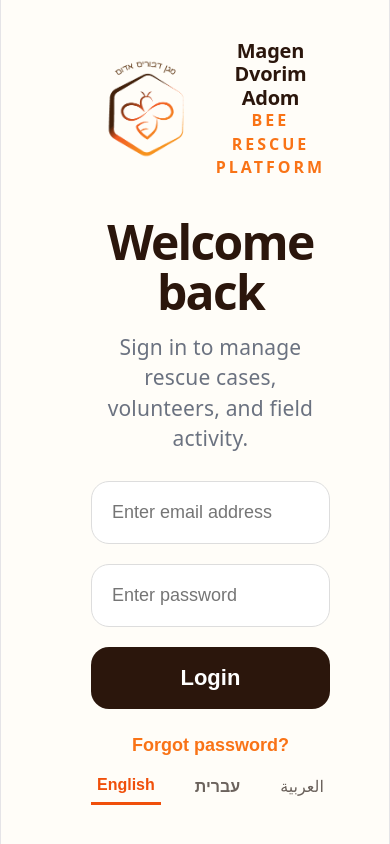
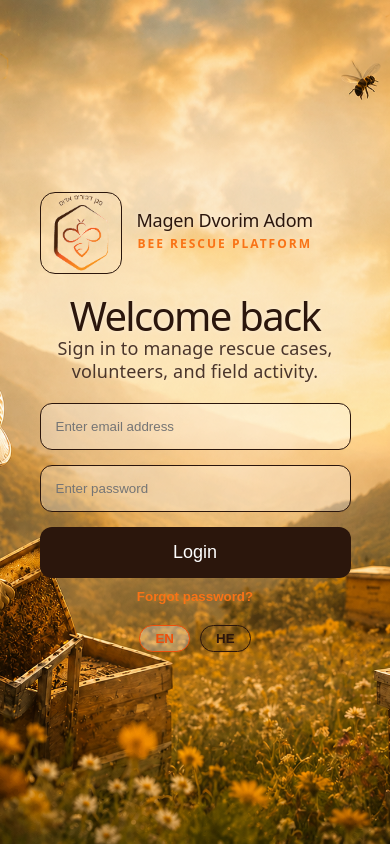
Before and after one commit to jce-kehila-2026/kehila-2026-magen-dvorim-adom, a React (Vite) app: page / in a window 390 px wide. Built offline with nearby package versions, Linux system fonts and the light colour scheme; no server answers.

Commit message:
Refine login UI and fix styling conflict errors

```diff
--- a/src/App.css
+++ b/src/App.css
@@ -1,169 +1,98 @@
-* {
-  -webkit-font-smoothing: antialiased;
-  -moz-osx-font-smoothing: grayscale;
-  text-rendering: optimizeLegibility;
+html, body, #root {
+  margin: 0;
+  padding: 0;
+  width: 100%;
+  height: 100%;
+  overflow: hidden;
 }
 
-body {
-  background-color: #fffdf8 !important;
-  color: #2b160c !important;
-  font-family: Arial, sans-serif !important;
+::-webkit-scrollbar {
+  display: none !important;
 }
 
 .login-page {
+  position: fixed;
+  top: 0;
+  left: 0;
+  width: 100vw;
   height: 100vh;
-  display: grid;
-  grid-template-columns: 46% 54%;
-  background-color: #fffdf8 !important;
-  color: #2b160c !important;
-  overflow: hidden;
+  display: flex;
+  justify-content: center;
+  align-items: center;
+}
+
+.bg-image {
+  position: fixed;
+  top: 0;
+  left: 0;
+  width: 100vw;
+  height: 100vh;
+  object-fit: cover;
+  z-index: 0;
 }
 
 .login-form-side {
-  position: relative;
-  display: flex;
-  align-items: center;
-  justify-content: center;
-  padding: 120px 70px 34px;
-  background-color: #fffdf8 !important;
+  width: 100%;
+  max-width: 500px;
+  padding: 40px;
+  background: rgba(255, 255, 255, 0.15) !important;
+  backdrop-filter: blur(20px) !important;
+  -webkit-backdrop-filter: blur(20px) !important;
+  border: 1px solid rgba(255, 255, 255, 0.2) !important;
+  border-radius: 24px !important;
+  box-shadow: none !important;
+  display: flex !important;
+  flex-direction: column !important;
+  align-items: center !important;
+  z-index: 1 !important;
+  overflow: hidden !important;
 }
 
-.login-brand {
-  position: absolute;
-  top: 28px;
-  left: 58px;
-  display: flex;
-  align-items: center;
-  gap: 18px;
-}
+.login-brand h2 { color: #2b160c !important; font-size: 26px; font-weight: 800; margin: 0; }
+.login-brand p { color: #f05a18 !important; text-transform: uppercase; font-weight: 800; letter-spacing: 2.5px; font-size: 11px; margin: 6px 0 0; }
 
-.login-logo-image {
-  width: 70px;
-  height: 70px;
-  object-fit: contain;
-}
-
-.login-brand h2 {
-  margin: 0;
-  color: #2b160c !important;
-  font-size: 26px;
-  font-weight: 800;
-}
-
-.login-brand p {
-  margin: 6px 0 0;
-  color: #f05a18 !important;
-  text-transform: uppercase;
-  font-weight: 800;
-  letter-spacing: 2.5px;
-  font-size: 11px;
-}
-
-.login-content {
-  width: 100%;
-  max-width: 500px;
-  text-align: center;
-  margin-top: 30px;
-}
-
-.login-content h1 {
-  margin: 0 0 12px;
-  color: #111 !important;
-  font-size: 42px;
-  font-weight: 900;
-}
-
-.login-subtitle {
-  margin: 0 auto 30px;
-  color: #5f5148 !important;
-  font-size: 17px;
-  line-height: 1.5;
-}
-
-.login-form {
-  display: flex;
-  flex-direction: column;
-  gap: 16px;
-}
-
-.input-wrapper, input, button {
-  border-radius: 16px !important;
-}
+.login-content { width: 100%; text-align: center; }
+.login-content h1 { margin: 0 0 12px; color: #111 !important; font-size: 42px; font-weight: 900; }
+.login-subtitle { margin: 0 auto 30px; color: #5f5148 !important; font-size: 17px; }
 
 .input-wrapper {
   height: 58px;
-  display: flex;
-  align-items: center;
+  display: flex !important;
+  align-items: center !important;
   gap: 14px;
-  padding: 0 18px;
-  border: 1.5px solid #d9d2cc;
-  background-color: #ffffff !important;
+  padding: 0 18px !important;
+  border-radius: 16px !important;
+  background-color: rgba(255, 255, 255, 0.4) !important;
+  border: 1px solid rgba(255, 255, 255, 0.3) !important;
+  width: 100%;
+  margin-bottom: 16px;
 }
 
 .input-wrapper input {
   flex: 1;
   height: 100%;
-  border: none;
-  outline: none;
+  border: none !important;
+  outline: none !important;
   background: transparent !important;
-  color: #000000 !important;
+  color: #000 !important;
   font-size: 16px;
 }
 
 .login-form button {
   height: 60px;
-  border: none;
-  background: linear-gradient(135deg, #4a1f06, #2b1003) !important;
+  border: none !important;
+  border-radius: 16px !important;
+  background: #2b160c !important;
   color: white !important;
   font-size: 18px;
   font-weight: 900;
   cursor: pointer;
+  width: 100%;
 }
 
-.forgot-password {
-  margin-top: 24px;
-  border: none;
-  background: none;
-  color: #f05a18 !important;
-  font-weight: 800;
-  font-size: 16px;
-  cursor: pointer;
-}
-
-.language-switcher {
-  display: flex;
-  justify-content: center;
-  gap: 42px;
-  margin-top: 40px;
-}
-
-.language-switcher button {
-  border: none;
-  background: none;
-  color: #6b625c !important;
-  cursor: pointer;
-  font-size: 16px;
-  font-weight: 800;
-  padding-bottom: 8px;
-}
-
-.language-switcher button:first-child {
-  color: #f05a18 !important;
-  border-bottom: 3px solid #f05a18;
-}
-
-.login-visual-side {
-  position: relative;
-  overflow: hidden;
-  background: linear-gradient(135deg, #fff8df 0%, #ffe4a8 48%, #ffc23d 100%) !important;
-}
+.forgot-password { margin-top: 24px; border: none; background: none; color: #f05a18 !important; font-weight: 800; cursor: pointer; }
 
 @media (max-width: 900px) {
-  .login-page {
-    grid-template-columns: 1fr;
-    overflow-y: auto;
-  }
-  .login-visual-side {
-    display: none;
-  }
+  .login-form-side { width: 90%; padding: 25px; }
+  .login-content h1 { font-size: 32px; }
 }
--- a/src/components/views/LoginView.jsx
+++ b/src/components/views/LoginView.jsx
@@ -1,259 +1,106 @@
+import { useState, useEffect } from "react";
+import logo from "../../assets/logo.png";
 import creativeImage from "../../assets/creative.png";
-import logo from "../../assets/logo.png";
 
 export default function LoginView({
-  email,
-  setEmail,
-  password,
-  setPassword,
-  message,
-  messageType,
-  loading,
-  handleLogin,
-  handleForgotPassword,
+  email, setEmail, password, setPassword, message, messageType, loading, handleLogin, handleForgotPassword,
+  language, setLanguage
 }) {
+  const [isMobile, setIsMobile] = useState(window.innerWidth <= 768);
+
+  useEffect(() => {
+    const handleResize = () => setIsMobile(window.innerWidth <= 768);
+    window.addEventListener("resize", handleResize);
+    return () => window.removeEventListener("resize", handleResize);
+  }, []);
+
   return (
     <div style={styles.page}>
-      {/* Left Side */}
+      <img src={creativeImage} alt="Background" style={styles.bgImage} />
 
-      <div style={styles.left}>
+      <div style={{ ...styles.card, padding: isMobile ? "20px" : "40px", width: isMobile ? "90%" : "500px" }}>
+
         <div style={styles.logoRow}>
-          <img
-  src={logo}
-  alt="logo"
-  style={styles.logo}
-/>
-
+          <img src={logo} alt="logo" style={styles.logo} />
           <div>
-            <h2 style={styles.brandTitle}>
-              Magen Dvorim Adom
-            </h2>
-
-            <p style={styles.brandSubtitle}>
-              BEE RESCUE PLATFORM
-            </p>
+            <h2 style={styles.brandTitle}>Magen Dvorim Adom</h2>
+            <p style={styles.brandSubtitle}>BEE RESCUE PLATFORM</p>
           </div>
         </div>
 
         <h1 style={styles.title}>Welcome back</h1>
-
-        <p style={styles.subtitle}>
-          Sign in to manage rescue cases,
-          volunteers, and field activity.
-        </p>
+        <p style={styles.subtitle}>Sign in to manage rescue cases, volunteers, and field activity.</p>
 
         {message && (
-          <div
-            style={{
-              ...styles.message,
-              ...(messageType === "success"
-                ? styles.success
-                : styles.error),
-            }}
-          >
+          <div style={{ ...styles.message, ...(messageType === "success" ? styles.success : styles.error) }}>
             {message}
           </div>
         )}
 
         <form onSubmit={handleLogin}>
-          <input
-            type="email"
-            placeholder="Enter email address"
-            value={email}
-            disabled={loading}
-            onChange={(e) => setEmail(e.target.value)}
-            style={styles.input}
-          />
-
-          <input
-            type="password"
-            placeholder="Enter password"
-            value={password}
-            disabled={loading}
-            onChange={(e) => setPassword(e.target.value)}
-            style={styles.input}
-          />
-
-          <button
-            type="submit"
-            disabled={loading}
-            style={styles.loginButton}
-          >
+          <input type="email" placeholder="Enter email address" value={email} disabled={loading} onChange={(e) => setEmail(e.target.value)} style={styles.input} />
+          <input type="password" placeholder="Enter password" value={password} disabled={loading} onChange={(e) => setPassword(e.target.value)} style={styles.input} />
+          <button type="submit" disabled={loading} style={styles.loginButton}>
             {loading ? "Checking..." : "Login"}
           </button>
         </form>
 
-        <button
-          type="button"
-          onClick={handleForgotPassword}
-          style={styles.forgotButton}
-        >
-          Forgot password?
-        </button>
+        <button type="button" onClick={handleForgotPassword} style={styles.forgotButton}>Forgot password?</button>
+
         <div style={styles.languageRow}>
-  <button style={{ ...styles.langButton, ...styles.langActive }}>English</button>
-  <button style={styles.langButton}>עברית</button>
-  <button style={styles.langButton}>العربية</button>
-</div>
-      </div>
-
-      {/* Right Side */}
-
-      <div style={styles.right}>
-        <img
-        src={creativeImage}
-        alt="Bee Rescue"
-        className="floating-image"
-        style={styles.sideImage}
-/>
+          <button onClick={() => setLanguage("en")} style={{ ...styles.langButton, ...(language === "en" ? styles.langActive : {}) }}>EN</button>
+          <button onClick={() => setLanguage("he")} style={{ ...styles.langButton, ...(language === "he" ? styles.langActive : {}) }}>HE</button>
+        </div>
       </div>
     </div>
   );
 }
 
 const styles = {
- page: {
-  height: "100vh",
-  display: "grid",
-  gridTemplateColumns: "1fr 1fr",
-  background: "#fffdf8",
-  overflow: "hidden",
-},
- left: {
-  height: "100vh",
-  boxSizing: "border-box",
-  display: "flex",
-  flexDirection: "column",
-  justifyContent: "center",
-  padding: "38px 90px",
-},
-
-  right: {
-    display: "flex",
-    alignItems: "center",
-    justifyContent: "center",
-    overflow: "hidden",
-    background: "#fffaf0",
+  page: {
+    position: "fixed", top: 0, left: 0, height: "100vh", width: "100vw",
+    display: "flex", justifyContent: "center", alignItems: "center", overflow: "hidden",
+    backgroundColor: "#2b160c"
   },
-
- sideImage: {
-  width: "100%",
-  height: "100vh",
-  objectFit: "cover",
-},
-
- logoRow: {
-  display: "flex",
-  alignItems: "center",
-  gap: "10px",
-  marginBottom: "28px",
-  overflow: "visible",
-},
-
+  bgImage: {
+    position: "fixed", top: 0, left: 0, width: "100vw", height: "100vh",
+    objectFit: "cover", objectPosition: "center", zIndex: 0
+  },
+  card: {
+    display: "flex", flexDirection: "column", justifyContent: "center",
+    boxSizing: "border-box", zIndex: 1,
+    backgroundColor: "transparent",
+    backdropFilter: "none",
+    borderRadius: "0",
+    border: "none",
+    boxShadow: "none",
+    maxHeight: "90vh"
+  },
+  logoRow: { display: "flex", alignItems: "center", gap: "15px", marginBottom: "20px" },
   logo: {
-    width: "110px",
-    height: "110px",
-    objectFit: "contain",
-    display: "block",
-    flexShrink: 0,
-},
-
-  brandTitle: {
-    margin: 0,
-    fontSize: "20px",
-    color: "#2b160c",
-    fontWeight: "800",
+    width: "80px", height: "80px", borderRadius: "15px",
+    borderWidth: "1px", borderStyle: "solid", borderColor: "#2b160c",
+    flexShrink: 0
   },
-
-  brandSubtitle: {
-    color: "#f97316",
-    letterSpacing: "3px",
-    fontWeight: "700",
+  brandTitle: { margin: 0, fontSize: "18px", color: "#2b160c", textShadow: "0 0 5px rgba(255,255,255,0.5)" },
+  brandSubtitle: { margin: 0, color: "#f97316", fontWeight: "700", fontSize: "12px", letterSpacing: "2px" },
+  languageRow: { marginTop: "20px", display: "flex", gap: "10px", justifyContent: "center" },
+  langButton: {
+    padding: "5px 15px", borderRadius: "20px",
+    borderWidth: "1px", borderStyle: "solid", borderColor: "#2b160c",
+    background: "none", cursor: "pointer", fontWeight: "bold", color: "#2b160c"
   },
-
-  languageRow: {
-  marginTop: "18px",
-  display: "flex",
-  justifyContent: "center",
-  gap: "28px",
-},
-
-langButton: {
-  border: "none",
-  background: "transparent",
-  color: "#6b625c",
-  fontSize: "16px",
-  fontWeight: "700",
-  cursor: "pointer",
-  paddingBottom: "8px",
-},
-
-langActive: {
-  color: "#f04f0a",
-  borderBottom: "3px solid #f04f0a",
-},
-
-title: {
-  fontSize: "48px",
-  lineHeight: 1.05,
-  color: "#2b160c",
-  margin: "10px 0 14px",
-  fontWeight: "900",
-},
-
-subtitle: {
-  color: "#6b7280",
-  fontSize: "21px",
-  lineHeight: 1.45,
-  maxWidth: "440px",
-  marginBottom: "28px",
-},
-
+  langActive: { borderColor: "#f04f0a", color: "#f04f0a", background: "rgba(255,255,255,0.3)" },
+  title: { fontSize: "40px", color: "#2b160c", margin: "10px 0", textShadow: "0 0 5px rgba(255,255,255,0.5)" },
+  subtitle: { color: "#4a352a", fontSize: "18px", marginBottom: "20px", fontWeight: "500", textShadow: "0 0 5px rgba(255,255,255,0.3)" },
   input: {
-    width: "100%",
-    padding: "20px",
-    borderRadius: "18px",
-    border: "1px solid #ddd",
-    marginBottom: "20px",
-    fontSize: "18px",
-    boxSizing: "border-box",
+    width: "100%", padding: "15px", borderRadius: "12px",
+    borderWidth: "1px", borderStyle: "solid", borderColor: "#2b160c",
+    marginBottom: "15px", boxSizing: "border-box", backgroundColor: "rgba(255,255,255,0.3)"
   },
-
-  loginButton: {
-    width: "100%",
-    padding: "18px",
-    borderRadius: "18px",
-    border: "none",
-    background: "#2b160c",
-    color: "white",
-    fontSize: "22px",
-    fontWeight: "700",
-    cursor: "pointer",
-  },
-
-  forgotButton: {
-    marginTop: "25px",
-    background: "none",
-    border: "none",
-    color: "#f97316",
-    fontWeight: "700",
-    cursor: "pointer",
-    fontSize: "18px",
-  },
-
-  message: {
-    padding: "14px",
-    borderRadius: "12px",
-    marginBottom: "20px",
-  },
-
-  success: {
-    background: "#dcfce7",
-    color: "#166534",
-  },
-
-  error: {
-    background: "#fee2e2",
-    color: "#b91c1c",
-  },
+  loginButton: { width: "100%", padding: "15px", borderRadius: "12px", border: "none", background: "#2b160c", color: "white", cursor: "pointer", fontSize: "18px" },
+  forgotButton: { background: "none", border: "none", color: "#f97316", fontWeight: "bold", cursor: "pointer", marginTop: "10px" },
+  message: { padding: "10px", borderRadius: "8px", marginBottom: "15px" },
+  success: { background: "rgba(220, 252, 231, 0.8)", color: "#166534" },
+  error: { background: "rgba(254, 226, 226, 0.8)", color: "#b91c1c" }
 };
--- a/src/pages/Login.jsx
+++ b/src/pages/Login.jsx
@@ -15,6 +15,7 @@ function Login() {
 
   const [email, setEmail] = useState("");
   const [password, setPassword] = useState("");
+  const [language, setLanguage] = useState("en");
 
   const [message, setMessage] = useState("");
   const [messageType, setMessageType] = useState("");
@@ -106,6 +107,8 @@ function Login() {
       loading={loading}
       handleLogin={handleLogin}
       handleForgotPassword={handleForgotPassword}
+      language={language}
+      setLanguage={setLanguage}
     />
   );
 }
```
Also changed, not shown: src/assets/creative.png.
